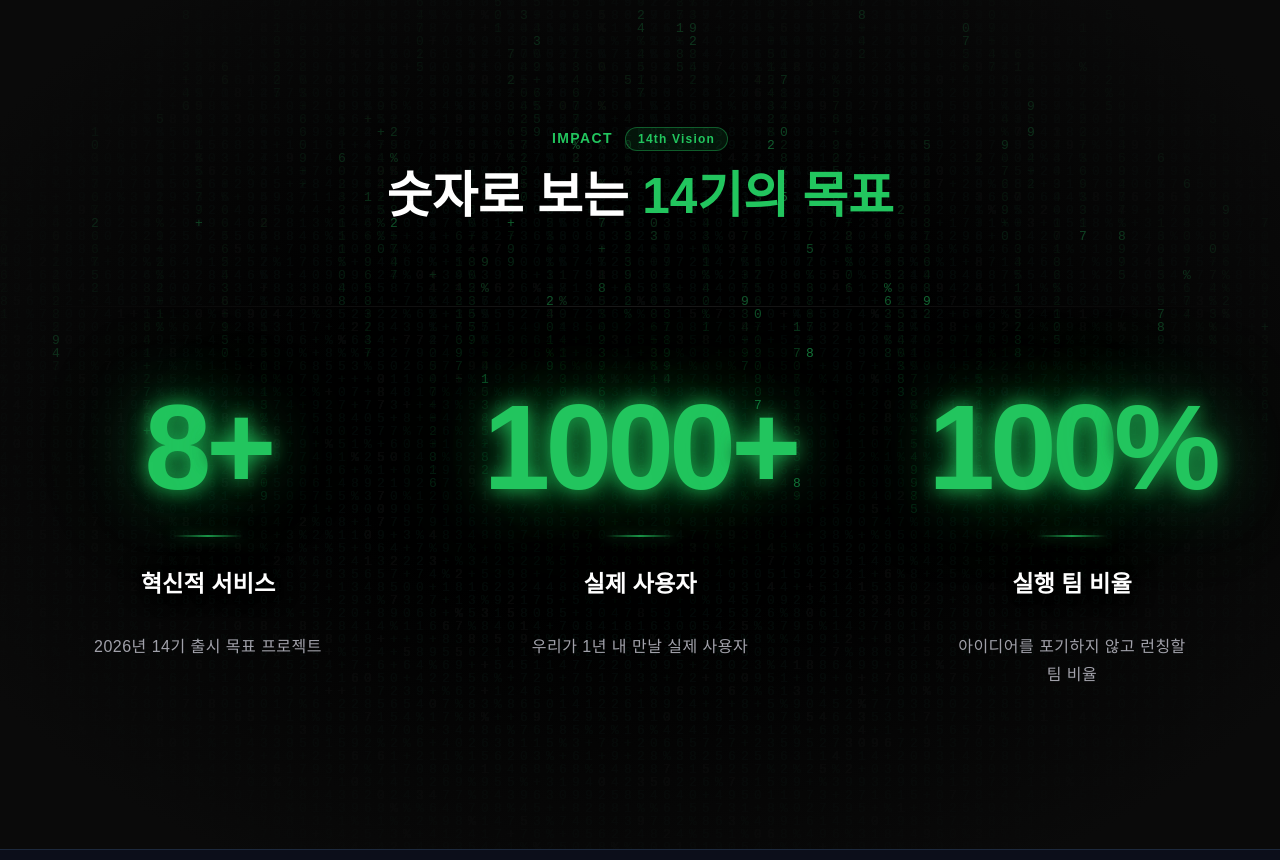
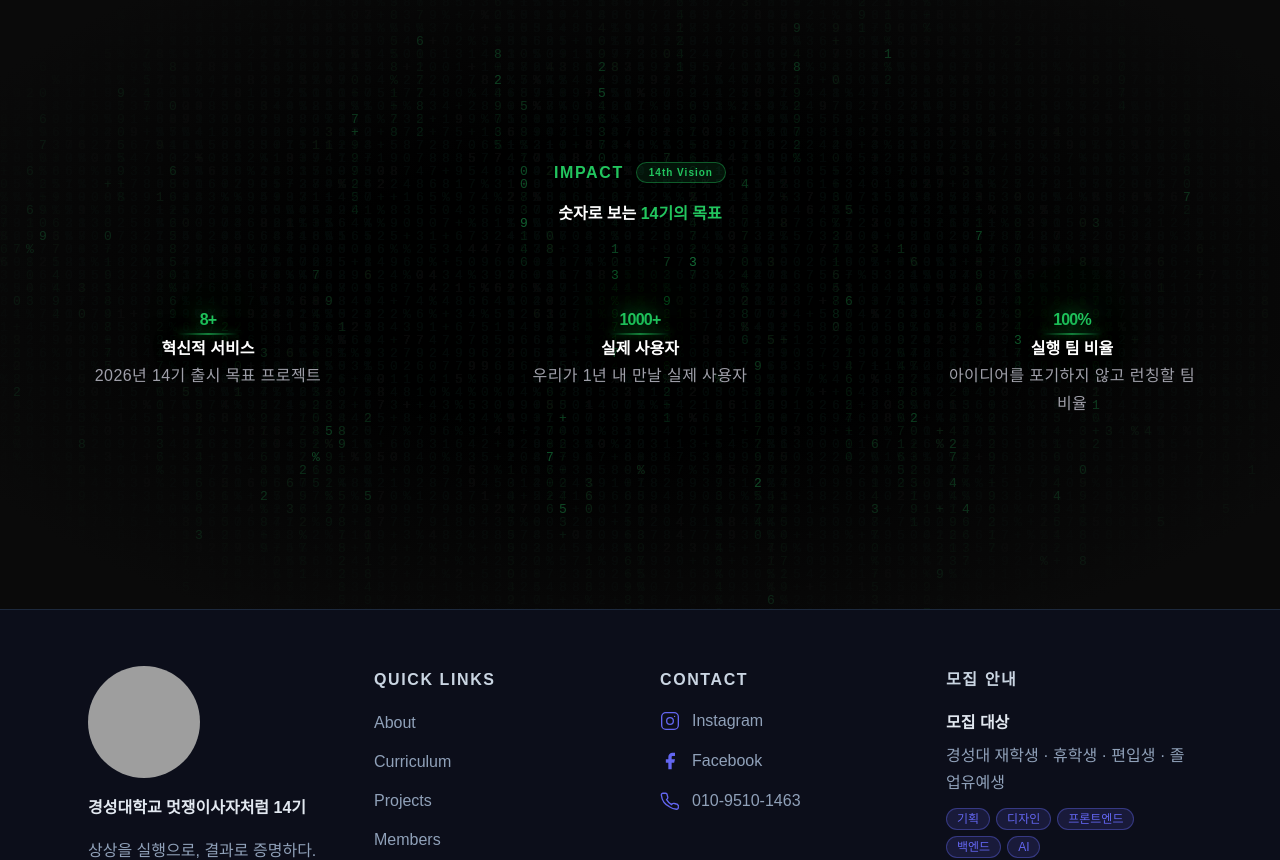
Before and after one commit to likelion-ksu-14th/ksu-likelion-web, a Next.js app: page / in a window 1280 px wide. Shown: the part 1500-2360 px from the top of the page. Built offline with nearby package versions, Linux system fonts and the light colour scheme; grey boxes are pictures that could not be loaded; a web font is replaced by a local one.

Commit message:
design: ImpactSection 충돌 해결 및 최종 반영

```diff
--- a/src/components/ImpactSection.tsx
+++ b/src/components/ImpactSection.tsx
@@ -2,49 +2,6 @@
 
 import { useEffect, useRef, useState } from "react";
 import { motion, useInView } from "framer-motion";
-
-/* ────────────────────────────────────────────────────────────
-   !important 강제 스타일 — 전역 CSS·Tailwind 퍼지 완전 무력화
-   React style 객체는 !important 미지원 → <style> 태그로 우회
-──────────────────────────────────────────────────────────── */
-const FORCE_STYLES = `
-  .impact-number {
-    font-size: clamp(3.5rem, 10vw, 7.5rem) !important;
-    font-weight: 900 !important;
-    line-height: 1 !important;
-    letter-spacing: -0.04em !important;
-    color: #22C55E !important;
-    font-variant-numeric: tabular-nums !important;
-    text-shadow:
-      0 0  20px rgba(34,197,94,0.95),
-      0 0  58px rgba(34,197,94,0.60),
-      0 0 120px rgba(34,197,94,0.28),
-      0  5px 16px rgba(0,0,0,0.98) !important;
-    display: block !important;
-  }
-  .impact-label {
-    font-size: clamp(1.1rem, 2vw, 1.45rem) !important;
-    font-weight: 700 !important;
-    color: #ffffff !important;
-    text-shadow: 0 0 24px rgba(0,0,0,1), 0 2px 8px rgba(0,0,0,0.9) !important;
-  }
-  .impact-sub {
-    font-size: clamp(1rem, 1.2vw, 1.05rem) !important;
-    line-height: 1.75 !important;
-    letter-spacing: 0.03em !important;
-    color: #a1a1aa !important;
-    max-width: 240px !important;
-  }
-  .impact-heading {
-    font-size: clamp(1.6rem, 4vw, 3.1rem) !important;
-    font-weight: 800 !important;
-    line-height: 1.2 !important;
-    color: #ffffff !important;
-  }
-  .impact-section {
-    padding: 10rem 1.5rem !important;
-  }
-`;
 
 /* ── 카운트업 훅 ───────────────────────────────────────── */
 function useCountUp(target: number, durationMs: number, started: boolean) {
@@ -67,7 +24,7 @@ function useCountUp(target: number, durationMs: number, started: boolean) {
   return count;
 }
 
-/* ── 매트릭스 캔버스 ─────────────────────────────────── */
+/* ── 매트릭스 캔버스 (배경 효과) ─────────────────────────── */
 function MatrixCanvas() {
   const canvasRef = useRef<HTMLCanvasElement>(null);
 
@@ -78,7 +35,7 @@ function MatrixCanvas() {
     if (!ctx) return;
 
     const resize = () => {
-      canvas.width  = canvas.offsetWidth;
+      canvas.width = canvas.offsetWidth;
       canvas.height = canvas.offsetHeight;
     };
     resize();
@@ -86,18 +43,20 @@ function MatrixCanvas() {
     const FONT_SIZE = 13;
     const CHARS = "0123456789%+".split("");
     let columns = Math.floor(canvas.width / FONT_SIZE);
-    let drops   = Array<number>(columns).fill(1);
+    let drops = Array<number>(columns).fill(1);
 
     const draw = () => {
       ctx.fillStyle = "rgba(10,10,10,0.06)";
       ctx.fillRect(0, 0, canvas.width, canvas.height);
+
       ctx.font = `${FONT_SIZE}px monospace`;
 
       drops.forEach((y, i) => {
-        const char  = CHARS[Math.floor(Math.random() * CHARS.length)];
+        const char = CHARS[Math.floor(Math.random() * CHARS.length)];
         const alpha = Math.random() > 0.92 ? 0.55 : 0.12;
         ctx.fillStyle = `rgba(34,197,94,${alpha})`;
         ctx.fillText(char, i * FONT_SIZE, y * FONT_SIZE);
+
         if (y * FONT_SIZE > canvas.height && Math.random() > 0.975) drops[i] = 0;
         drops[i]++;
       });
@@ -108,16 +67,20 @@ function MatrixCanvas() {
     const onResize = () => {
       resize();
       columns = Math.floor(canvas.width / FONT_SIZE);
-      drops   = Array<number>(columns).fill(1);
+      drops = Array<number>(columns).fill(1);
     };
     window.addEventListener("resize", onResize);
-    return () => { clearInterval(interval); window.removeEventListener("resize", onResize); };
+
+    return () => {
+      clearInterval(interval);
+      window.removeEventListener("resize", onResize);
+    };
   }, []);
 
   return (
     <canvas
       ref={canvasRef}
-      style={{ pointerEvents: "none", position: "absolute", inset: 0, width: "100%", height: "100%" }}
+      className="pointer-events-none absolute inset-0 h-full w-full"
     />
   );
 }
@@ -133,7 +96,7 @@ interface StatCardProps {
 }
 
 function StatCard({ target, suffix, label, sub, started, delay }: StatCardProps) {
-  const count = useCountUp(target, 2200, started);
+  const count = useCountUp(target, 4500, started);
 
   return (
     <motion.div
@@ -141,34 +104,53 @@ function StatCard({ target, suffix, label, sub, started, delay }: StatCardProps)
       whileInView={{ opacity: 1, y: 0 }}
       viewport={{ once: true, amount: 0.25 }}
       transition={{ duration: 0.7, ease: [0.22, 1, 0.36, 1], delay }}
+      className="flex flex-col items-center text-center"
+      style={{ gap: "2rem !important" }} // 카드 내부 요소 간격 조정
+    >
+      {/* ── 숫자: 가독성을 위해 최대 크기를 8.5rem으로 소폭 하향 조정 ── */}
+      <p
+        className="tabular-nums font-black leading-none tracking-tighter text-[#22C55E]"
         style={{
-        display: "flex",
-        flexDirection: "column",
-        alignItems: "center",
-        gap: "1.75rem",
-        textAlign: "center",
+          fontSize: "clamp(4rem, 11vw, 8.5rem) !important",
+          textShadow: [
+            "0 0  24px rgba(34,197,94,0.95)",   /* 코어 글로우 소폭 축소 */
+            "0 0  70px rgba(34,197,94,0.65)",   /* 중간 확산 */
+            "0 0 150px rgba(34,197,94,0.35)",   /* 대기 광무 최적화 */
+            "0  10px 30px rgba(0,0,0,0.98)",    /* 가독성 보정 */
+          ].join(", "),
         }}
       >
-      {/* 숫자 — !important 클래스로 크기 강제 */}
-      <p className="impact-number">{count}{suffix}</p>
+        {count}{suffix}
+      </p>
 
-      {/* 그린 구분선 */}
+      {/* ── 장식용 구분선 ── */}
       <div
+        className="h-[2px] w-16 rounded-full"
         style={{
-          height: "2px",
-          width: "72px",
-          borderRadius: "9999px",
-          background: "linear-gradient(to right, transparent, rgba(34,197,94,0.75), transparent)",
-          boxShadow: "0 0 14px rgba(34,197,94,0.45)",
-          flexShrink: 0,
+          background:
+            "linear-gradient(to right, transparent, rgba(34,197,94,0.70), transparent)",
+          boxShadow: "0 0 10px rgba(34,197,94,0.50)",
         }}
       />
 
-      {/* 타이틀 */}
-      <p className="impact-label">{label}</p>
+      {/* ── 타이틀: 텍스트 크기 미세 조정 ── */}
+      <p
+        className="font-bold text-white"
+        style={{
+            fontSize: "clamp(1.25rem, 2.2vw, 1.75rem) !important",
+            textShadow: "0 0 24px rgba(0,0,0,1), 0 2px 8px rgba(0,0,0,0.9)"
+        }}
+      >
+        {label}
+      </p>
 
-      {/* 설명 */}
-      <p className="impact-sub">{sub}</p>
+      {/* ── 설명 문구: 가독성 중심의 크기 ── */}
+      <p
+        className="max-w-[260px] leading-relaxed tracking-wide text-zinc-400"
+        style={{ fontSize: "clamp(0.9rem, 1.2vw, 1rem) !important" }}
+      >
+        {sub}
+      </p>
     </motion.div>
   );
 }
@@ -196,94 +178,52 @@ const stats = [
 ];
 
 export default function ImpactSection() {
-  const ref     = useRef<HTMLDivElement>(null);
+  const ref = useRef<HTMLDivElement>(null);
   const isInView = useInView(ref, { once: true, amount: 0.35 });
 
   return (
-    <>
-      {/* !important 스타일 주입 — 전역 CSS 오버라이드 */}
-      <style dangerouslySetInnerHTML={{ __html: FORCE_STYLES }} />
-
-      <section
-        ref={ref}
-        className="impact-section"
-        style={{ position: "relative", overflow: "hidden", background: "#0A0A0A" }}
-      >
-        {/* 매트릭스 배경 */}
+    <section ref={ref} className="relative overflow-hidden bg-[#0A0A0A] px-6 py-32 md:py-48">
       <MatrixCanvas />
 
-        {/* 중앙 그라디언트 마스크 */}
-        <div
-          aria-hidden
-          style={{
-            pointerEvents: "none",
-            position: "absolute",
-            inset: 0,
-            background:
-              "radial-gradient(ellipse 60% 60% at 50% 50%, transparent 40%, #0A0A0A 100%)",
-          }}
-        />
+      <div className="pointer-events-none absolute inset-0 bg-[radial-gradient(ellipse_60%_60%_at_50%_50%,transparent_40%,#0A0A0A_100%)]" />
 
-        <div style={{ position: "relative", zIndex: 10, margin: "0 auto", maxWidth: "80rem" }}>
-
-          {/* ── 헤딩 ── */}
+      <div className="relative z-10 mx-auto max-w-7xl">
         <motion.div
           initial={{ opacity: 0, y: 24 }}
           whileInView={{ opacity: 1, y: 0 }}
           viewport={{ once: true, amount: 0.3 }}
           transition={{ duration: 0.6, ease: "easeOut" }}
-            style={{ marginBottom: "5rem", textAlign: "center" }}
+          className="mb-20 text-center"
         >
-            <div style={{ display: "flex", alignItems: "center", justifyContent: "center", gap: "0.75rem", marginBottom: "1rem" }}>
-              <p style={{ fontSize: "0.875rem", fontWeight: 600, textTransform: "uppercase", letterSpacing: "0.1em", color: "#22C55E" }}>
+          <div className="mb-4 flex items-center justify-center gap-3">
+            <p className="text-xs font-semibold uppercase tracking-widest text-[#22C55E]">
               Impact
             </p>
-              <span style={{
-                borderRadius: "9999px",
-                border: "1px solid rgba(34,197,94,0.40)",
-                background: "rgba(34,197,94,0.10)",
-                padding: "0.125rem 0.75rem",
-                fontSize: "0.75rem",
-                fontWeight: 700,
-                letterSpacing: "0.1em",
-                color: "#22C55E",
-              }}>
+            <span className="rounded-full border border-[#22C55E]/40 bg-[#22C55E]/10 px-3 py-0.5 text-[10px] font-bold tracking-widest text-[#22C55E]">
               14th Vision
             </span>
           </div>
-
-            <h2 className="impact-heading">
+          <h2
+            className="font-extrabold text-white"
+            style={{ fontSize: "clamp(2rem, 5vw, 4rem) !important" }}
+          >
             숫자로 보는{" "}
-              <span style={{ color: "#22C55E" }}>14기의 목표</span>
+            <span className="text-[#22C55E]">14기의 목표</span>
           </h2>
         </motion.div>
 
-          {/* ── 구분선 ── */}
-          <div style={{
-            marginBottom: "5rem",
-            height: "1px",
-            background: "linear-gradient(to right, transparent, rgba(255,255,255,0.10), transparent)",
-          }} />
-
-          {/* ── 통계 그리드 — auto-fit으로 1→3열 자동 전환 ── */}
-          <div style={{
-            display: "grid",
-            gridTemplateColumns: "repeat(auto-fit, minmax(300px, 1fr))",
-            gap: "4rem 4rem",
-            alignItems: "start",
-          }}>
+        {/* 그리드 레이아웃: 여백을 더 확보하여 겹침 방지 */}
+        <div className="grid grid-cols-1 gap-20 md:grid-cols-3 md:gap-8 lg:gap-16">
           {stats.map((s, i) => (
             <StatCard
               key={s.label}
               {...s}
               started={isInView}
-                delay={i * 0.12}
+              delay={i * 0.15}
             />
           ))}
         </div>
-
       </div>
     </section>
-    </>
   );
 }
```
Lines whose indentation alone changed are shown as unchanged.
